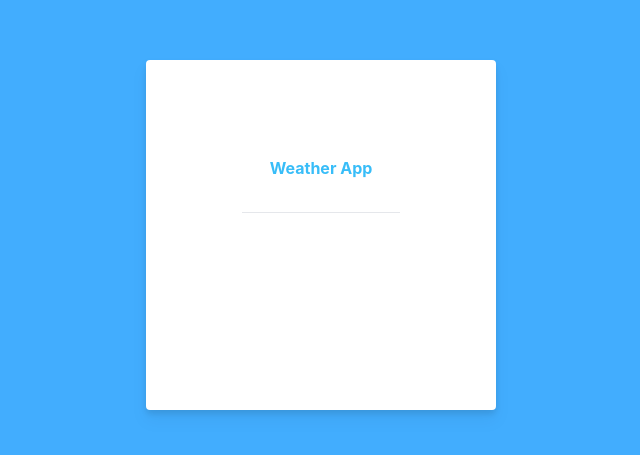
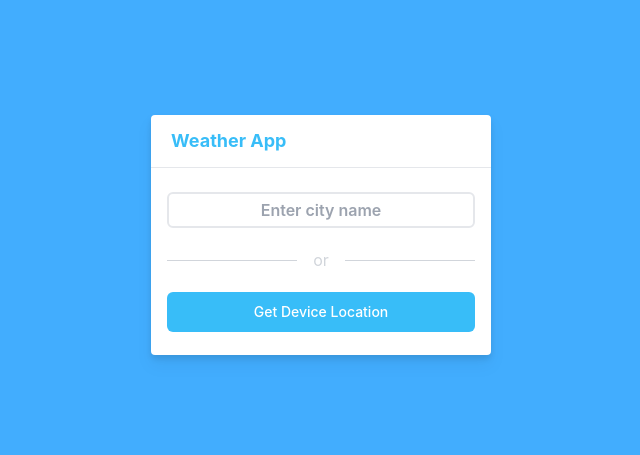
Before and after one commit to MrRakeshRaj/hootboard-weather-app, a React (Vite) app: page / in a window 1280 px wide. Shown: the part 165-620 px from the top of the page, without its empty margins (319-959 px from the left). Built offline with nearby package versions, Linux system fonts and the light colour scheme.

Commit message:
home page

```diff
--- a/src/App.tsx
+++ b/src/App.tsx
@@ -1,13 +1,10 @@
+import Home from "./components/Home";
+
 function App() {
   return (
     <>
-      <main>
-        <section className="flex justify-center items-center h-[100vh] w-full">
-          <section className="w-full md:max-w-[350px] p-4 flex flex-col text-center md:px-10 lg:p-24 h-full lg:h-[350px] bg-white  backdrop-blur-lg drop-shadow-lg rounded">
-            <h1 className="text-sky-400/100 font-bold">Weather App</h1>
-            <hr className="h-px my-8 w-100 bg-gray-200 border-0 dark:bg-gray-700"></hr>
-          </section>
-        </section>
+      <main className="flex justify-center items-center h-[100vh] w-full ">
+        <Home />
       </main>
     </>
   );
--- /dev/null
+++ b/src/components/Home.tsx
@@ -0,0 +1,29 @@
+export default function MainPage() {
+  return (
+    <form className="w-full md:max-w-[340px] flex flex-col h-full lg:h-[240px] bg-white  backdrop-blur-lg drop-shadow-lg rounded">
+      <div className="p-1 ml-4 mt-2">
+        <h1 className="text-sky-400/100 text-lg font-bold">Weather App</h1>
+      </div>
+      <hr className="h-px my-2 mb-4 mr-0 ml-0 bg-gray-300 border-1"></hr>
+      <div className="flex flex-col justify-center p-2 mx-2">
+        <input
+          type="text"
+          className="px-2 py-1 text-center rounded-md border-2 dark:placeholder-gray-300 font-semibold"
+          placeholder="Enter city name"
+          required
+        />
+        <div className="relative flex py-5 items-center">
+          <div className="flex-grow border-t border-gray-300"></div>
+          <span className="flex-shrink mx-4 text-gray-300">or</span>
+          <div className="flex-grow border-t border-gray-300"></div>
+        </div>
+        <button
+          type="button"
+          className="text-white bg-sky-400/100 hover:bg-blue-600 focus:ring-2 focus:ring-blue-300 font-medium rounded-md text-sm px-6 py-2.5 mb-2 dark:sky-400/100 dark:hover:bg-blue-600 focus:outline-none dark:focus:ring-blue-600"
+        >
+          Get Device Location
+        </button>
+      </div>
+    </form>
+  );
+}
```
